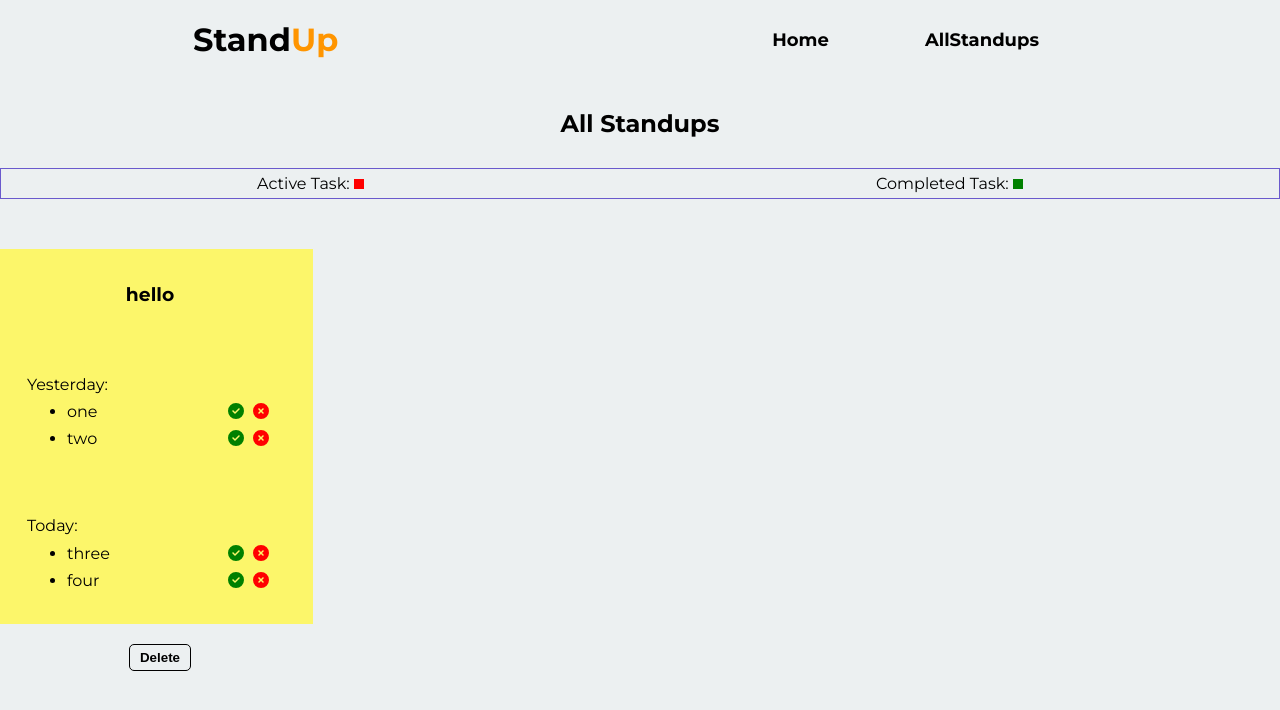
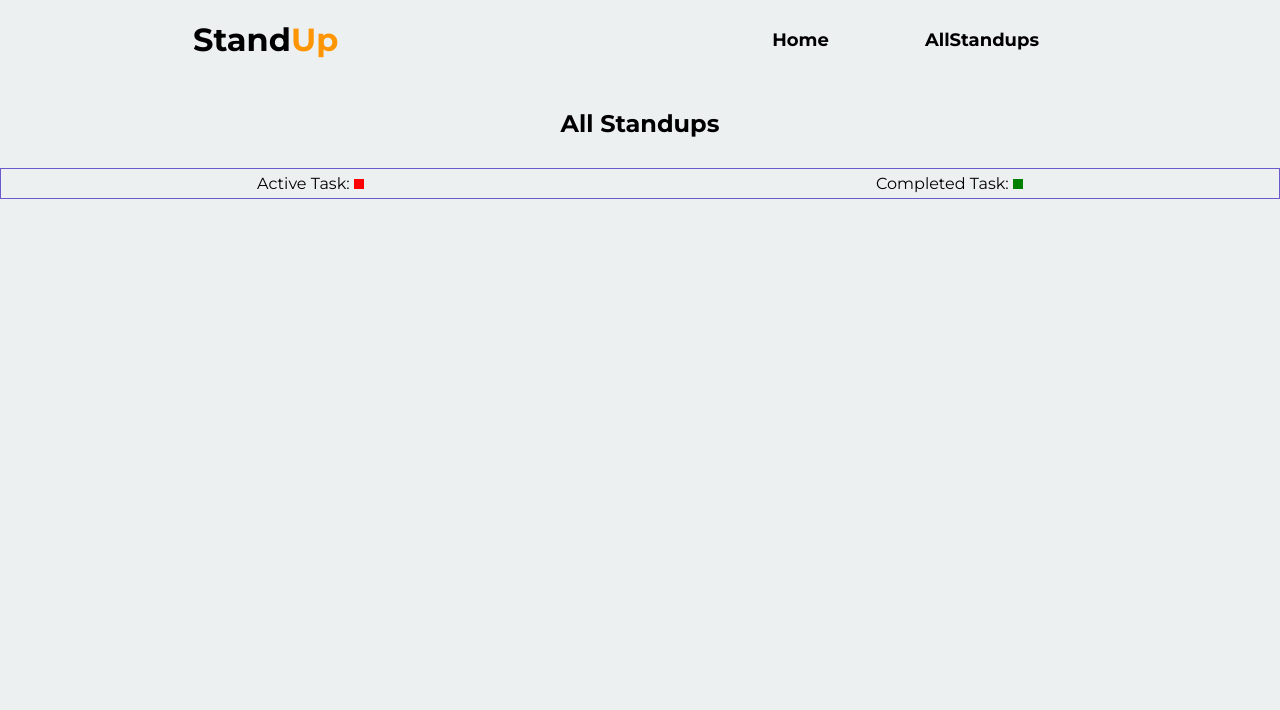
Before and after one commit to K-ash-ish/standup-App, a React (Create React App) app: page /allstandups in a window 1280 px wide. Shown: the top 710 px of the page. Built offline with nearby package versions, Linux system fonts and the light colour scheme.

Commit message:
removing hardcoded values

```diff
--- a/src/App.js
+++ b/src/App.js
@@ -17,22 +17,7 @@ function App() {
     taskStatus: ''
   });
 
-  const [allStandups, setAllStandups] = useState([
-    {
-      id:uuidv4(),
-      date:"hello",
-      newStandup:{
-        yesterday:[
-          {standup: 'one', id: 'a;lsdkfjpoq2eirkdfn', taskStatus: false},
-          {standup: 'two', id: 'als;kdfjopweiurn', taskStatus: false}
-        ],
-        today:[
-          {standup: 'three', id: 'a;lsdkfjpoq2easdfirkdfn', taskStatus: false},
-          {standup: 'four', id: 'a;lsdkfjpoq2sdfeirkdfn', taskStatus: false}
-        ]
-      }
-    }
-  ]);
+  const [allStandups, setAllStandups] = useState([]);
   const [yesterday, setYesterday] = useState([]);
   const [today, setToday] = useState([]);
   const date = new Date();
@@ -129,3 +114,18 @@ function App() {
 }
 
 export default App;
+
+// {
+//   id:uuidv4(),
+//   date:"hello",
+//   newStandup:{
+//     yesterday:[
+//       {standup: 'one', id: 'a;lsdkfjpoq2eirkdfn', taskStatus: false},
+//       {standup: 'two', id: 'als;kdfjopweiurn', taskStatus: false}
+//     ],
+//     today:[
+//       {standup: 'three', id: 'a;lsdkfjpoq2easdfirkdfn', taskStatus: false},
+//       {standup: 'four', id: 'a;lsdkfjpoq2sdfeirkdfn', taskStatus: false}
+//     ]
+//   }
+// }
```
